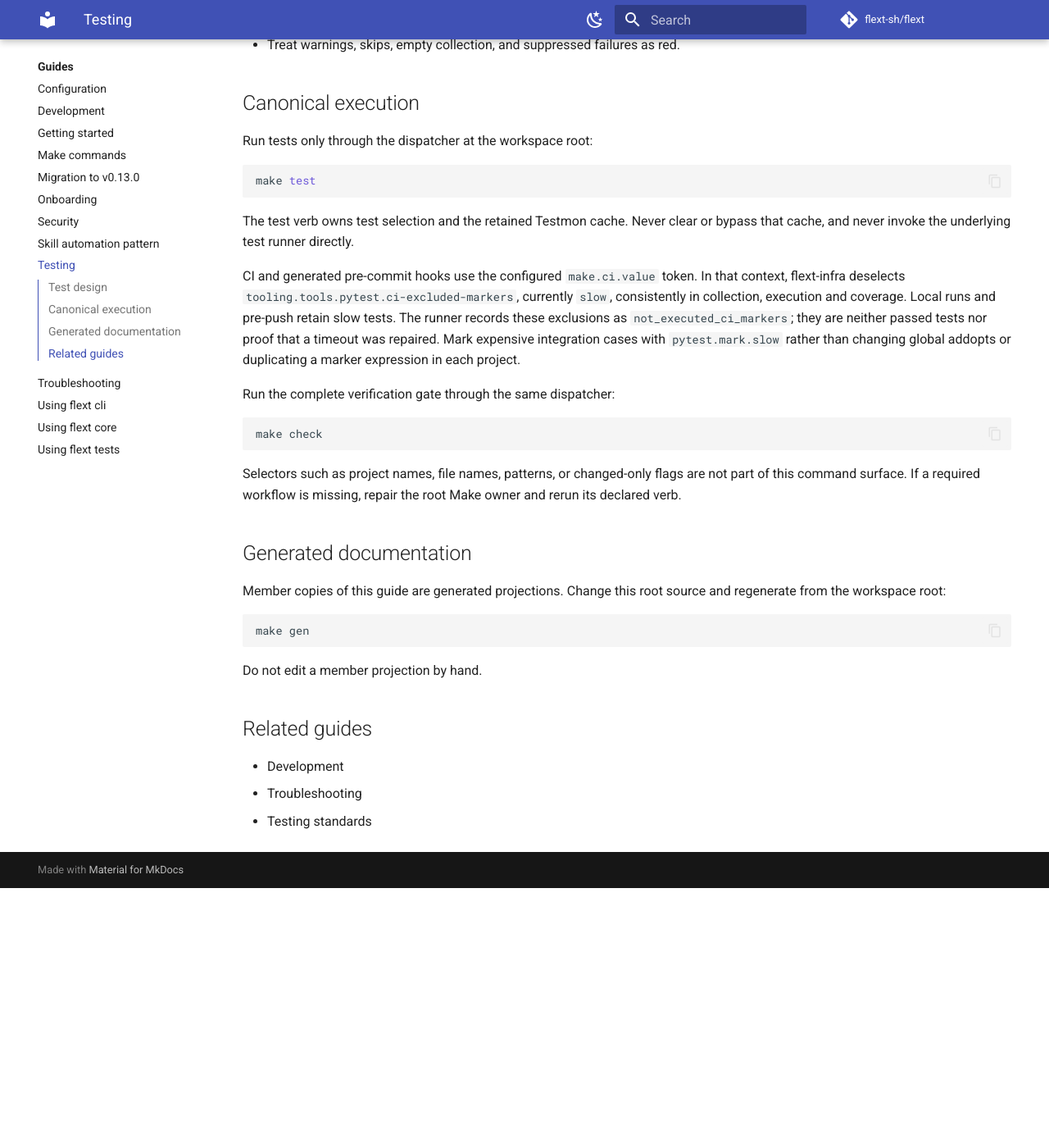
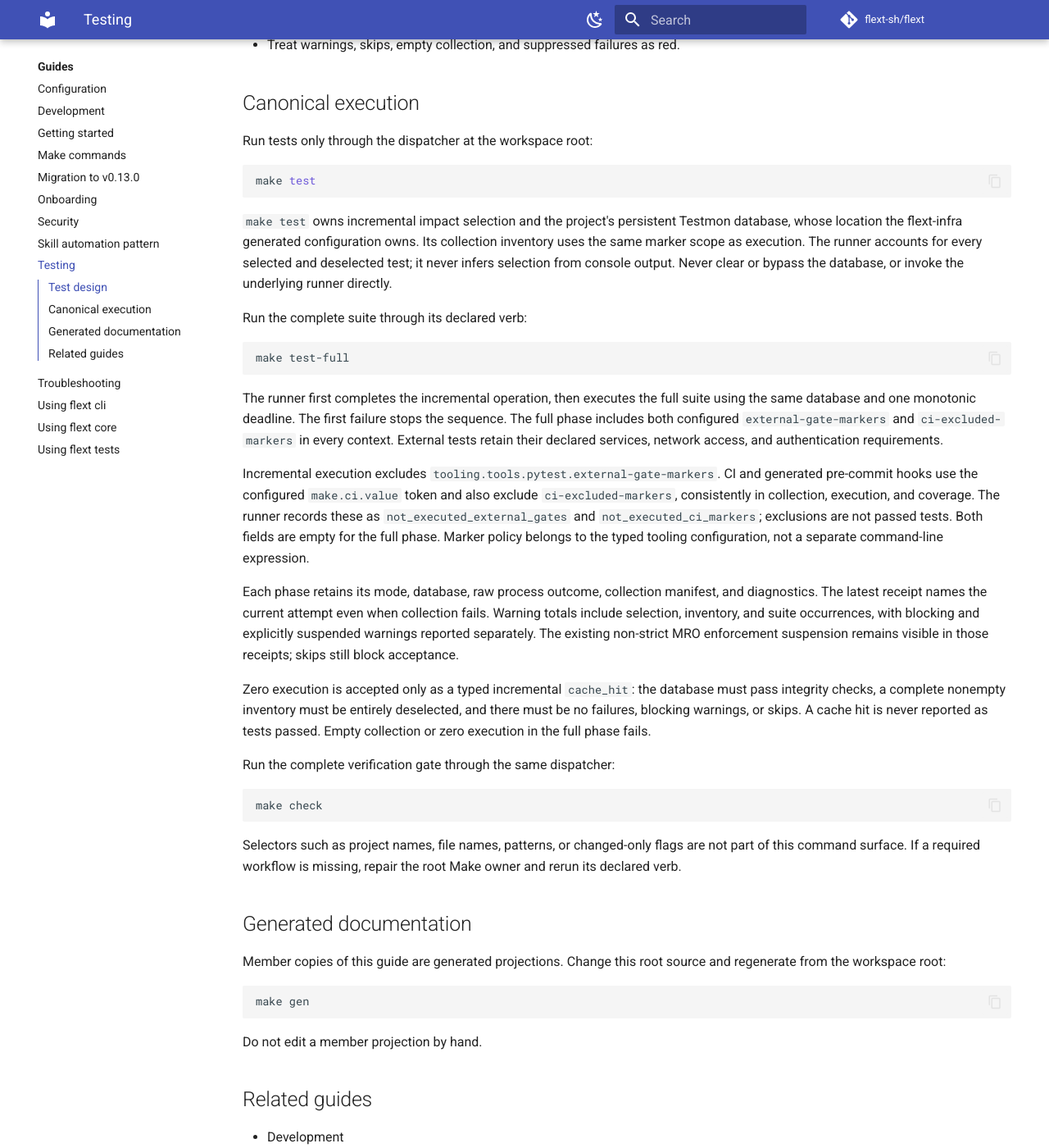
Before and after one commit to flext-sh/flext-tap-oracle-wms, an MkDocs documentation site: the page built from docs/guides/testing.md, in a window 1280 px wide and 1400 px high, scrolled down 705 px. Shown: the whole window at 82% size. Built offline with MkDocs 1.6.1 and Material for MkDocs 9.7.7, drawn with Linux system fonts in a browser that asks for light colours; comment, search, counter and statistics services are not loaded; before the commit the page ends 1788 px from its top, so only the background shows below that.

Commit message:
chore(gen): consume the relock projections (mise 96527ca3 era)
Generator outputs from the workspace relock: make upg + gen x2 + docs
collect/repair at the adopted relock worktree; the member tree carries the
regenerated managed projections for the pydantic-settings <2.16 bound and
the mise-ownership ruling (#1089/#1091/#1092).

Bead: flext-itpd1.3.11 (relock wave, root PR #303).

````diff
--- a/docs/guides/testing.md
+++ b/docs/guides/testing.md
@@ -38,16 +38,41 @@ Run tests only through the dispatcher at the workspace root:
 make test
 ```
 
-The test verb owns test selection and the retained Testmon cache. Never clear or bypass
-that cache, and never invoke the underlying test runner directly.
+`make test` owns incremental impact selection and the project's persistent Testmon
+database, whose location the flext-infra generated configuration owns. Its collection
+inventory uses the same marker scope as execution. The runner accounts for every
+selected and deselected test; it never infers selection from console output. Never clear
+or bypass the database, or invoke the underlying runner directly.
 
-CI and generated pre-commit hooks use the configured `make.ci.value` token. In that
-context, flext-infra deselects `tooling.tools.pytest.ci-excluded-markers`, currently
-`slow`, consistently in collection, execution and coverage. Local runs and pre-push
-retain slow tests. The runner records these exclusions as `not_executed_ci_markers`;
-they are neither passed tests nor proof that a timeout was repaired. Mark expensive
-integration cases with `pytest.mark.slow` rather than changing global addopts or
-duplicating a marker expression in each project.
+Run the complete suite through its declared verb:
+
+```bash
+make test-full
+```
+
+The runner first completes the incremental operation, then executes the full suite using
+the same database and one monotonic deadline. The first failure stops the sequence. The
+full phase includes both configured `external-gate-markers` and `ci-excluded-markers` in
+every context. External tests retain their declared services, network access, and
+authentication requirements.
+
+Incremental execution excludes `tooling.tools.pytest.external-gate-markers`. CI and
+generated pre-commit hooks use the configured `make.ci.value` token and also exclude
+`ci-excluded-markers`, consistently in collection, execution, and coverage. The runner
+records these as `not_executed_external_gates` and `not_executed_ci_markers`; exclusions
+are not passed tests. Both fields are empty for the full phase. Marker policy belongs to
+the typed tooling configuration, not a separate command-line expression.
+
+Each phase retains its mode, database, raw process outcome, collection manifest, and
+diagnostics. The latest receipt names the current attempt even when collection fails.
+Warning totals include selection, inventory, and suite occurrences, with blocking and
+explicitly suspended warnings reported separately. The existing non-strict MRO
+enforcement suspension remains visible in those receipts; skips still block acceptance.
+
+Zero execution is accepted only as a typed incremental `cache_hit`: the database must
+pass integrity checks, a complete nonempty inventory must be entirely deselected, and
+there must be no failures, blocking warnings, or skips. A cache hit is never reported as
+tests passed. Empty collection or zero execution in the full phase fails.
 
 Run the complete verification gate through the same dispatcher:
 
--- a/pyproject.toml
+++ b/pyproject.toml
@@ -28,7 +28,7 @@ dependencies = [
   "flext-oracle-wms @ git+https://github.com/flext-sh/flext-oracle-wms.git@0.12.0-dev",
   "packaging>=26.3",
   "pydantic>=2.13.5",
-  "pydantic-settings>=2.14.2,<2.15",
+  "pydantic-settings>=2.14.2,<2.16",
   "pyyaml>=6.0.3",
   "singer-sdk>=0.54.6",
   "structlog>=25.5.0,<27",
````
Also changed, not shown: docs/architecture.md (+1 -1 lines), docs/architecture/flext-integration.md (+6 -9 lines), docs/guides/make-commands.md (+12 -3 lines), docs/guides/using-flext-tests.md (+4 -5 lines), docs/standards/python-module-organization.md (+4 -6 lines), .mise.toml, 9 other files.
